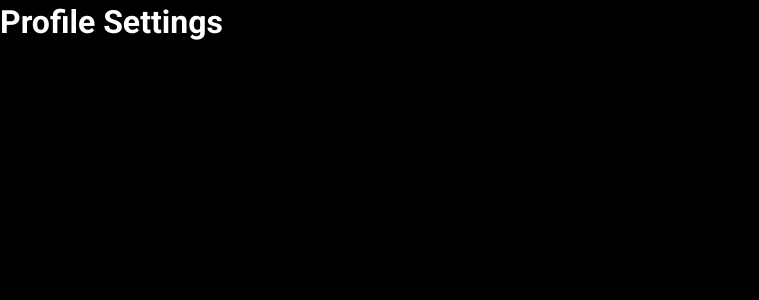
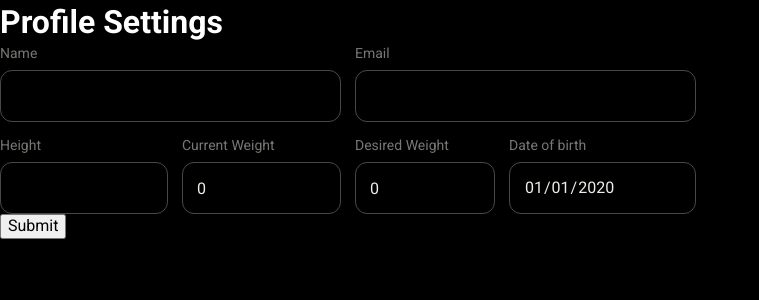
Before and after one commit to DeadMakar/PowerPulseTeamPoject, a React (Vite) app: page /PowerPulseTeamPoject/profile in a window 1280 px wide. Shown: the top 300 px of the page, without its empty margins (0-759 px from the left). Built offline with nearby package versions, Linux system fonts and the light colour scheme.

Commit message:
validation + user params input style

```diff
--- /dev/null
+++ b/src/components/UserForm/UserForm.jsx
@@ -0,0 +1,97 @@
+import { Formik, Form } from 'formik';
+import { UserFormSchema } from './UserFormSchema';
+import {
+  ContactUserParam,
+  InputField,
+  LabelInputName,
+  ParamBox,
+  ParamUserBirthDay,
+  ParamUserCurWeight,
+  ParamUserDesWeight,
+  ParamUserHeight,
+  WarningMessage,
+} from './UserForm.styled';
+
+export const UserForm = () => {
+  return (
+    <>
+      <Formik
+        initialValues={{
+          name: '',
+          email: '',
+          height: '',
+          currentWeight: 0,
+          desiredWeight: 0,
+          birthday: '2020-01-01',
+          blood: 0,
+          sex: '',
+          levelActivity: 0,
+        }}
+        validationSchema={UserFormSchema}
+        onSubmit={(values) => {
+          // same shape as initial values
+          console.log(values);
+          console.log('Hello');
+        }}
+      >
+        {({ errors, touched }) => (
+          <Form>
+            <ContactUserParam>
+              <label>
+                <LabelInputName>Name </LabelInputName>
+                <InputField name="name" type="text" autoComplete="off" />
+                {errors.name && touched.name && (
+                  <WarningMessage>{errors.name}</WarningMessage>
+                )}
+              </label>
+              <label>
+                <LabelInputName>Email </LabelInputName>
+                <InputField
+                  style={{ color: ' rgba(239, 237, 232, 0.6)' }}
+                  name="email"
+                  type="text"
+                  autoComplete="off"
+                />
+                {errors.email && touched.email && (
+                  <WarningMessage>{errors.email}</WarningMessage>
+                )}
+              </label>
+            </ContactUserParam>
+            <ParamBox>
+              <label>
+                <LabelInputName>Height </LabelInputName>
+                <ParamUserHeight name="height" type="number" />
+                {errors.height && touched.height && (
+                  <WarningMessage>{errors.height}</WarningMessage>
+                )}
+              </label>
+
+              <label>
+                <LabelInputName>Current Weight </LabelInputName>
+                <ParamUserCurWeight name="currentWeight" type="number" />
+                {errors.currentWeight && touched.currentWeight && (
+                  <WarningMessage>{errors.currentWeight}</WarningMessage>
+                )}
+              </label>
+              <label>
+                <LabelInputName> Desired Weight</LabelInputName>
+                <ParamUserDesWeight name="desiredWeight" type="number" />
+                {errors.desiredWeight && touched.desiredWeight && (
+                  <WarningMessage>{errors.desiredWeight}</WarningMessage>
+                )}
+              </label>
+              <label>
+                <LabelInputName>Date of birth </LabelInputName>
+                <ParamUserBirthDay name="birthday" type="date" />
+                {errors.birthday && touched.birthday && (
+                  <WarningMessage>{errors.birthday}</WarningMessage>
+                )}
+              </label>
+            </ParamBox>
+            <button type="submit">Submit</button>
+          </Form>
+        )}
+      </Formik>
+    </>
+  );
+};
--- /dev/null
+++ b/src/components/UserForm/UserForm.styled.js
@@ -0,0 +1,122 @@
+import { Field } from 'formik';
+import styled from 'styled-components';
+import { globalColor } from '../../styles/root';
+
+export const LabelInputName = styled.p`
+  font-size: 12px;
+  line-height: 1.5;
+  color: rgba(239, 237, 232, 0.5);
+
+  margin-bottom: 4px;
+
+  @media screen and (min-width: 768px) {
+    font-size: 14px;
+    line-height: 1.29;
+    margin-bottom: 8px;
+  }
+`;
+
+export const InputField = styled(Field)`
+  border: 1px solid rgba(239, 237, 232, 0.3);
+  border-radius: 12px;
+  padding: 14px;
+  width: 335px;
+  height: 46px;
+
+  color: ${globalColor.colorWhite};
+
+  font-size: 14px;
+  line-height: 1.29;
+
+  background-color: transparent;
+  cursor: pointer;
+
+  margin-bottom: 14px;
+
+  @media screen and (min-width: 768px) {
+    width: 341px;
+    height: 52px;
+
+    font-size: 16px;
+    line-height: 1.5;
+  }
+
+  @media screen and (min-width: 1440px) {
+    width: 341px;
+  }
+`;
+
+export const ParamUserHeight = styled(InputField)`
+  width: 160px;
+  margin: 0;
+
+  @media screen and (min-width: 768px) {
+    width: 168px;
+    height: 52px;
+  }
+
+  @media screen and (min-width: 1440px) {
+    width: 168px;
+  }
+`;
+
+export const ParamUserCurWeight = styled(ParamUserHeight)`
+  width: 161px;
+
+  @media screen and (min-width: 768px) {
+    width: 159px;
+  }
+
+  @media screen and (min-width: 1440px) {
+    width: 159px;
+  }
+`;
+
+export const ParamUserDesWeight = styled(ParamUserHeight)`
+  @media screen and (min-width: 768px) {
+    width: 140px;
+  }
+
+  @media screen and (min-width: 1440px) {
+    width: 140px;
+  }
+`;
+
+export const ParamUserBirthDay = styled(ParamUserHeight)`
+  width: 161px;
+
+  @media screen and (min-width: 768px) {
+    width: 187px;
+  }
+
+  @media screen and (min-width: 1440px) {
+    width: 187px;
+  }
+`;
+
+export const WarningMessage = styled.div`
+  width: 160px;
+  font-size: 10px;
+  line-height: 1.2;
+  color: ${globalColor.colorSecondaryRed};
+`;
+
+export const ParamBox = styled.div`
+  display: flex;
+  flex-direction: row;
+  flex-wrap: wrap;
+  gap: 14px;
+  width: 335px;
+
+  @media screen and (min-width: 768px) {
+    width: 100%;
+  }
+`;
+
+export const ContactUserParam = styled.div`
+  @media screen and (min-width: 768px) {
+    display: flex;
+    flex-direction: row;
+    gap: 14px;
+  }
+`;
--- /dev/null
+++ b/src/components/UserForm/UserFormSchema.js
@@ -0,0 +1,35 @@
+import * as Yup from 'yup';
+
+export const UserFormSchema = Yup.object().shape({
+  name: Yup.string().required('Name is required'),
+  height: Yup.number()
+    .min(150, 'Height must be minimum 150 cm')
+    .max(300, 'The value must be no more then 300 cm')
+    .required('Please fill your height'),
+  currentWeight: Yup.number()
+    .min(35, 'Current weight must be minimum 35 kg')
+    .max(270, 'The value must be no more then 270 kg')
+    .required('Please fill your current weight'),
+  desiredWeight: Yup.number()
+    .min(35, 'Desired weight must be minimum 35 kg')
+    .max(270, 'Desired weight must be no more then 270 kg')
+    .required('Please fill your desired weight'),
+  birthday: Yup.date()
+    .test('isAdult', 'You must be 18 years or older', function (value) {
+      const today = new Date();
+      const age = today.getFullYear() - new Date(value).getFullYear();
+      return age >= 18;
+    })
+    .required('Birthday is required'),
+  blood: Yup.number()
+    .oneOf([1, 2, 3, 4], 'Invalid type of the value')
+    .required('Please choose your blood type'),
+
+  sex: Yup.string()
+    .oneOf(['male', 'female'], 'Invalid type of the value')
+    .required('Please choose your gender'),
+
+  levelActivity: Yup.number()
+    .oneOf([1, 2, 3, 4, 5], 'Invalid type of the value')
+    .required('Please choose your level activity'),
+});
--- a/src/pages/ProfilePage/ProfilePage.jsx
+++ b/src/pages/ProfilePage/ProfilePage.jsx
@@ -1,9 +1,11 @@
 import { TitlePage } from '../../components/TitlePage';
+import { UserForm } from '../../components/UserForm/UserForm';
 
 const ProfilePage = () => {
   return (
     <div>
       <TitlePage contentText="Profile Settings" />
+      <UserForm />
     </div>
   );
 };
--- a/src/styles/GlobalStyles.jsx
+++ b/src/styles/GlobalStyles.jsx
@@ -61,6 +61,18 @@ img, svg {
 button {
    cursor: pointer;
  }
+
+
+ input::-webkit-outer-spin-button,
+  input::-webkit-inner-spin-button {
+    -webkit-appearance: none;
+    margin: 0;
+    appearance: none;
+  }
+
+  input[type='number'] {
+    -moz-appearance: textfield;
+  }
 `;
 
 export const Container = styled.div`
```
